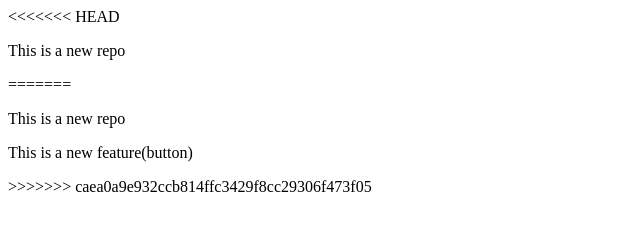
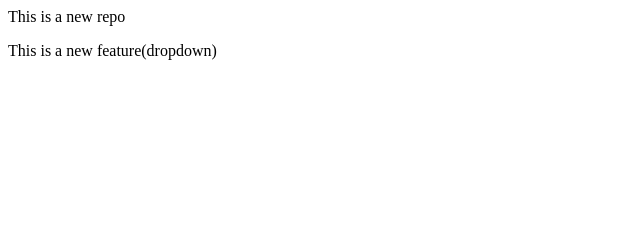
Before and after one commit to DimpleDR/Localrepo, a plain HTML site: page index.html in a window 1280 px wide. Shown: the whole page, without its empty margins (0-640 px from the left). Drawn offline with Linux system fonts and the light colour scheme.

Commit message:
Add dropdown

```diff
--- a/index.html
+++ b/index.html
@@ -1,6 +1,2 @@
-<<<<<<< HEAD
 <p>This is a new repo</p>
-=======
-<p>This is a new repo</p>
-<p>This is a new feature(button)</p>
->>>>>>> caea0a9e932ccb814ffc3429f8cc29306f473f05
+<p>This is a new feature(dropdown)</p>
```
